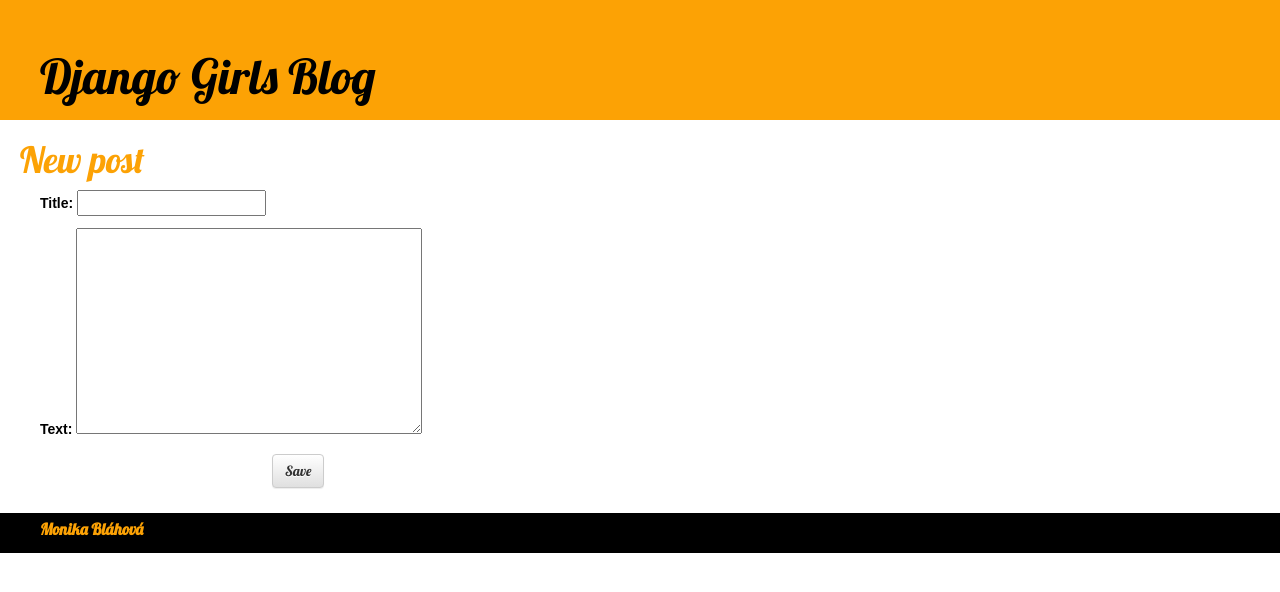
After one commit to Monika1992/my-first-blog, a Django app: page /post/new/ in a window 1280 px wide. The commit adds this page. Shown: the top 592 px of the page. Run offline with Django 3.2, Linux system fonts and the light colour scheme; some libraries are stand-ins or nearby versions.

Commit message:
Added forms for editing posts, css repaired

```diff
--- /dev/null
+++ b/blog/forms.py
@@ -0,0 +1,8 @@
+from django import forms
+from .models import Post
+
+class PostForm(forms.ModelForm):
+
+    class Meta:
+        model = Post
+        fields = ('title', 'text',)
--- a/blog/static/css/blog.css
+++ b/blog/static/css/blog.css
@@ -52,3 +52,15 @@
     color: #FCA205;
     font-weight: bold;
 }
+
+.add-new {
+    float: right;
+    margin-top: 30px;
+    margin-right: 1150px;
+    color: #000;
+}
+
+#submit {
+    margin-left: 20%;
+    margin-bottom: 2%;
+}
--- a/blog/templates/blog/base.html
+++ b/blog/templates/blog/base.html
@@ -11,6 +11,11 @@
     </head>
     <body>
         <div class="header">
+            <div class="add-new">
+                {% if user.is_authenticated %}
+                    <a href="{% url 'post_new' %}" class="top-menu"><span class="glyphicon glyphicon-plus"></span></a>
+                {% endif %}
+            </div>
             <h1><a href="/">Django Girls Blog</a></h1>
         </div>
         <div class="content">
--- a/blog/templates/blog/post_detail.html
+++ b/blog/templates/blog/post_detail.html
@@ -7,6 +7,9 @@
                 {{ post.published_date }}
             </div>
         {% endif %}
+        <a class="btn btn-default" href="{% url 'post_edit' pk=post.pk %}">
+            <span class="glyphicon glyphicon-pencil"></span>
+        </a>
         <h1>{{ post.title }}</h1>
         <p>{{ post.text|linebreaks }}</p>
     </div>
--- /dev/null
+++ b/blog/templates/blog/post_edit.html
@@ -0,0 +1,9 @@
+{% extends 'blog/base.html' %}
+
+{% block content %}
+    <h1>New post</h1>
+    <form method="POST" class="post-form">{% csrf_token %}
+        {{ form.as_p }}
+        <button id="submit" type="submit" class="save btn btn-default">Save</button>
+    </form>
+{% endblock %}
--- a/blog/urls.py
+++ b/blog/urls.py
@@ -6,4 +6,6 @@ from . import views
 urlpatterns = [
     url(r'^$', views.post_list, name='post_list'),
     url(r'^post/(?P<pk>[0-9]+)/$', views.post_detail, name='post_detail'),
+    url(r'^post/new/$', views.post_new, name='post_new'),
+    url(r'^post/(?P<pk>[0-9]+)/edit/$', views.post_edit, name='post_edit'),
 ]
--- a/blog/views.py
+++ b/blog/views.py
@@ -1,7 +1,8 @@
-from django.shortcuts import render
+from django.shortcuts import render, get_object_or_404, redirect
 from django.utils import timezone
 from .models import Post
 from django.shortcuts import render, get_object_or_404
+from .forms import PostForm
 
 # Create your views here.
 
@@ -12,3 +13,31 @@ def post_list(request):
 def post_detail(request, pk):
     post = Post.objects.get(pk=pk)
     return render(request, 'blog/post_detail.html', {'post': post})
+
+def post_new(request):
+    if request.method == "POST":
+        form = PostForm(request.POST)
+        if form.is_valid():
+            post = form.save(commit=False)
+            post.author = request.user
+            post.published_date = timezone.now()
+            post.save()
+            return redirect('blog.views.post_detail', pk=post.pk)
+    else:
+        form = PostForm()
+
+    return render(request, 'blog/post_edit.html', {'form': form})
+
+def post_edit(request, pk):
+    post = get_object_or_404(Post, pk=pk)
+    if request.method == "POST":
+        form = PostForm(request.POST, instance=post)
+        if form.is_valid():
+            post = form.save(commit=False)
+            post.author = request.user
+            post.published_date = timezone.now()
+            post.save()
+            return redirect('blog.views.post_detail', pk=post.pk)
+    else:
+        form = PostForm(instance=post)
+    return render(request, 'blog/post_edit.html', {'form': form})
```
